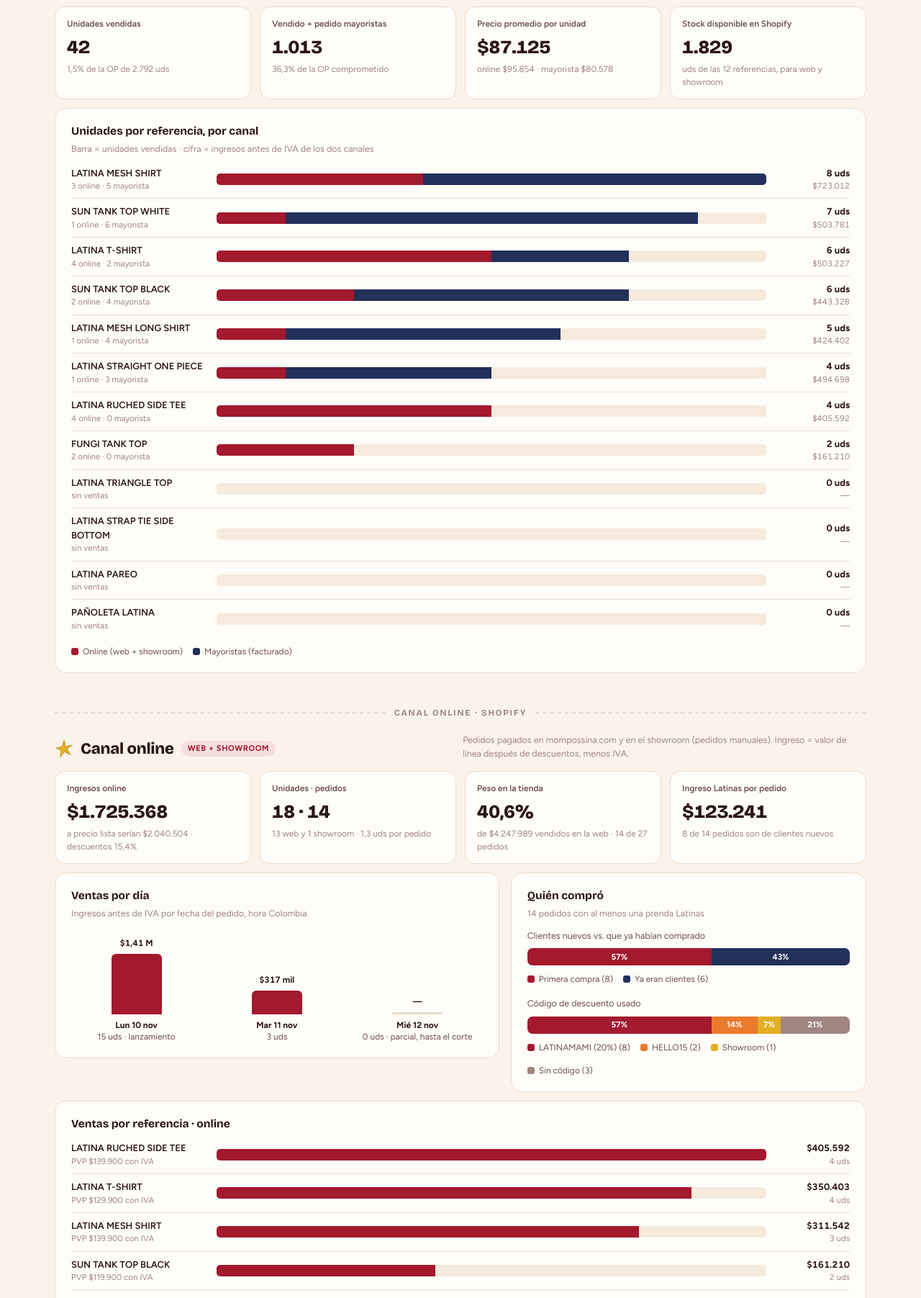
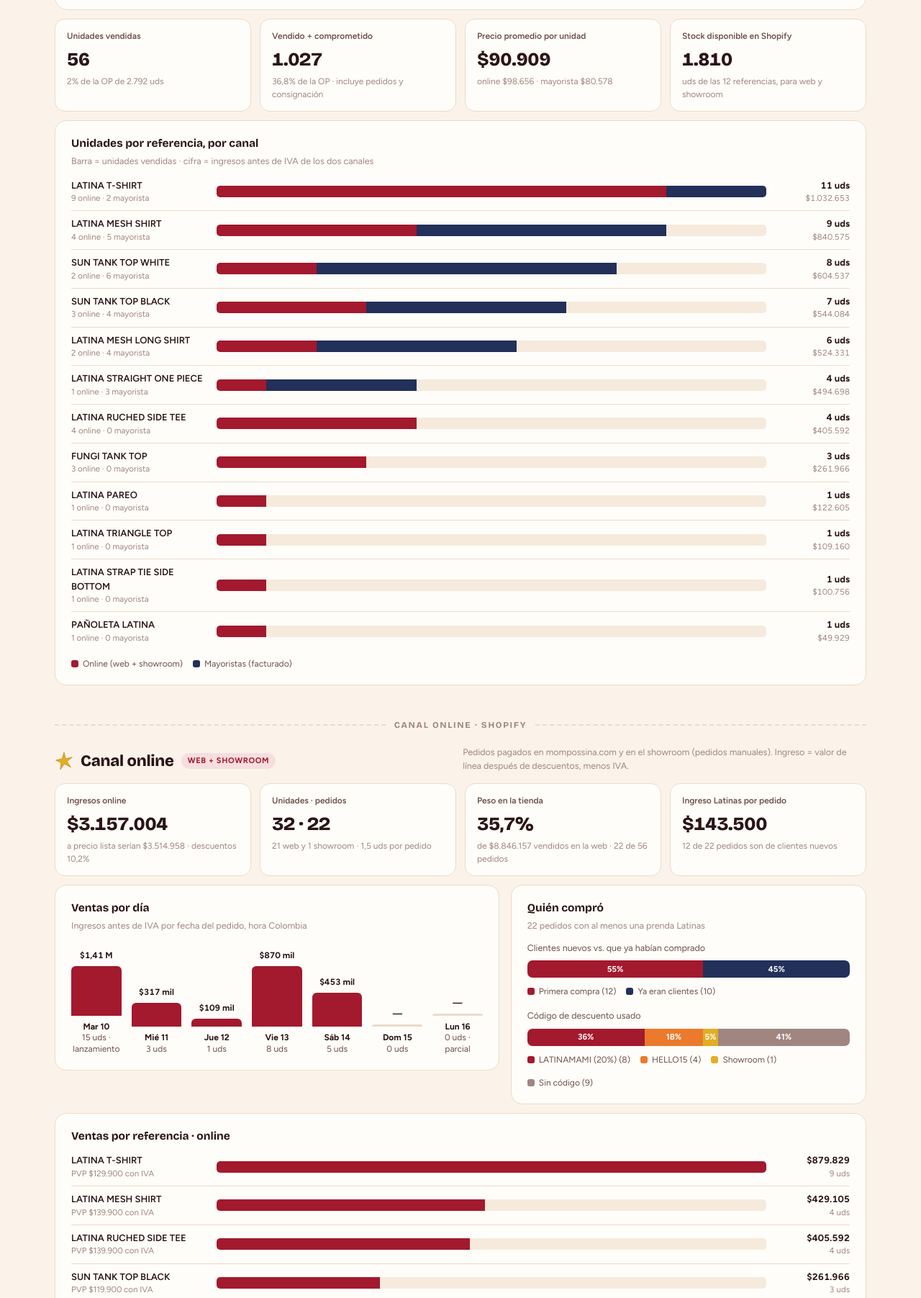
Before and after one commit to Mtrujillo45/Ventas-FLA, a plain HTML site: page dashboards/latinas.html in a window 1280 px wide. Shown: the part 662-2465 px from the top of the page at 72% size. Drawn offline with nearby package versions, Linux system fonts and the light colour scheme.

Commit message:
Actualizar dashboard de Latinas (corte 16 nov 2026)
Co-Authored-By: Claude Opus 5.5 <noreply@anthropic.com>
Claude-Session: https://claude.ai/code/session_01YTvPASF9qkTH6z7r877h5k

```diff
--- a/dashboards/latinas.html
+++ b/dashboards/latinas.html
@@ -229,7 +229,7 @@
     <div class="meta">
       <span class="chip">Todo en COP antes de IVA</span>
       <span class="chip" id="corte">Corte: —</span>
-      <span class="chip">Periodo: 10 nov – 12 nov 2026</span>
+      <span class="chip">Periodo: 10 nov – 16 nov 2026</span>
     </div>
   </header>
 
@@ -271,7 +271,7 @@
       </div>
       <div class="panel">
         <h3>Quién compró</h3>
-        <p class="note" style="margin:0">14 pedidos con al menos una prenda Latinas</p>
+        <p class="note" style="margin:0" id="whoNote"></p>
         <div style="margin-top:12px;font-size:12.5px;color:var(--ink-2)">Clientes nuevos vs. que ya habían comprado</div>
         <div class="stack" id="stCust"></div>
         <div class="legend" id="lgCust"></div>
@@ -303,7 +303,7 @@
   <section>
     <div class="sec-head">
       <h2><svg width="26" height="26"><use href="#i-sol"/></svg>Inventario por referencia y talla</h2>
-      <span class="note">OP y pedidos de mayoristas: order sheet del 4-nov. Stock: disponible hoy en Shopify. Estado: ≤5 crítico, ≤15 vigilar.</span>
+      <span class="note">OP y pedidos de mayoristas: order sheet del 4-nov. Stock: disponible hoy en Shopify (ya descuenta lo despachado a Cristalina en consignación). Estado: ≤5 crítico, ≤15 vigilar.</span>
     </div>
     <div class="panel">
       <div class="tbl"><table id="tInv"></table></div>
@@ -317,7 +317,7 @@
   <section id="mayoristas" style="margin-top:20px">
     <div class="sec-head">
       <h2><svg width="30" height="22"><use href="#i-boca"/></svg>Canal mayorista <span class="tag navy">B2B</span></h2>
-      <span class="note">Facturas de las carpetas "11. NOVIEMBRE" de comercial@ y hellosales@ en Drive. Precio mayorista antes de IVA.</span>
+      <span class="note">Facturas de las carpetas "11. NOVIEMBRE" de comercial@ y hellosales@ en Drive (y FACTURA EXPOR como respaldo). Precio mayorista antes de IVA.</span>
     </div>
     <div class="kpis" id="kpiWs"></div>
     <div class="grid2" style="margin-top:12px">
@@ -335,6 +335,9 @@
       <h3>Pedidos de mayoristas aún sin factura</h3>
       <p class="note" style="margin:0 0 8px">Unidades de Latinas que cada cliente pidió en el order sheet del 4-nov. Se mueven al bloque de facturado cuando aparezca la factura en Drive. No suman en el consolidado.</p>
       <div class="rank" id="rankPipe"></div>
+      <h3 style="margin-top:18px">Despachado en consignación · aún no es venta</h3>
+      <p class="note" style="margin:0 0 8px">Remisiones de exportación a Cristalina Swimwear (Miami). Cubren las 234 uds de Latinas de su pedido. Pasan a facturado cuando Cristalina envíe el reporte de ventas.</p>
+      <div class="rank" id="rankConsig"></div>
     </div>
   </section>
 
@@ -343,8 +346,8 @@
     <ul>
       <li><b>Referencias:</b> productos de Shopify con el tag <code>LATINAS</code> (12). Fungi Tank Top entra en la colección pero no está en la OP de Karol G, por eso no tiene OP ni pedidos de mayoristas.</li>
       <li><b>Online:</b> pedidos pagados, sin cancelados ni de prueba, desde el 10-nov 00:00 hora Colombia. Ingreso de cada línea = valor después de descuentos de línea y de pedido (códigos LATINAMAMI, HELLO15 y descuento de showroom), menos el IVA que Shopify calcula para esa línea. La tienda vende con IVA incluido. No incluye envío.</li>
-      <li><b>Showroom:</b> pedidos manuales (borrador) o con tag SHOWROOM.</li>
-      <li><b>Mayoristas:</b> facturas en FIRME y reportes de venta de consignación de noviembre. Se suma el subtotal antes de IVA de las líneas con SKU de Latinas. Las proformas y pedidos sin factura no suman.</li>
+      <li><b>Showroom:</b> pedidos manuales (borrador) sin tag de redes sociales/Melonn. Los pedidos en $0 (regalos o canjes: #35306 y #35318, dos Fungi Tank Top) no cuentan como venta.</li>
+      <li><b>Mayoristas:</b> facturas en FIRME, PAQUETE COMPLETO y reportes de venta de consignación de noviembre. Se suma el subtotal antes de IVA de las líneas con SKU de Latinas. Las remisiones en consignación (Cristalina), las proformas y los pedidos sin factura no suman. RFEL 8486 y 8487 siguen solo en la carpeta vieja FACTURA EXPOR; falta moverlas a 11. NOVIEMBRE.</li>
       <li><b>Cliente nuevo:</b> su único pedido en la tienda es el de Latinas. "Ya era cliente": tiene más de un pedido.</li>
       <li><b>% de la tienda:</b> ingresos Latinas sobre ingresos totales de la tienda online antes de IVA en el mismo periodo.</li>
       <li>Foto fija. Para refrescar, pide "actualiza el dashboard de Latinas".</li>
@@ -353,23 +356,23 @@
 </div>
 
 <script>
-const CORTE = "12 nov 2026, 6:30 a. m. (hora Colombia)";
+const CORTE = "16 nov 2026, 8:45 a. m. (hora Colombia)";
 
 // ===== Referencias: OP del order sheet (4-nov), pedidos mayoristas, stock Shopify =====
 // sizes: [talla, sku, op, pedidosMay, stockShopify]
 const REFS = [
-  { name:"LATINA MESH SHIRT", code:"34CA36/LAT", price:139900, sizes:[["S","34CA36/LAT-S",193,60,130],["M","34CA36/LAT-M",233,65,166],["L","34CA36/LAT-L",130,53,75],["XL","34CA36/LAT-XL",58,1,13]] },
-  { name:"LATINA MESH LONG SHIRT", code:"34CA32/LAT", price:139900, sizes:[["XS","34CA32/LAT-XS",30,12,18],["S","34CA32/LAT-S",100,33,69],["M","34CA32/LAT-M",115,29,86],["L","34CA32/LAT-L",75,27,44],["XL","34CA32/LAT-XL",40,1,40]] },
-  { name:"LATINA RUCHED SIDE TEE", code:"34TE21/LAT", price:139900, sizes:[["S","34TE21/LAT-S",100,57,52],["M","34TE21/LAT-M",110,53,54],["L","34TE21/LAT-L",90,44,42],["XL","34TE21/LAT-XL",50,1,49]] },
-  { name:"LATINA T-SHIRT", code:"34TSH20/LAT", price:129900, sizes:[["XS","34TSH20/LAT-XS",20,15,6],["S","34TSH20/LAT-S",58,31,26],["M","34TSH20/LAT-M",80,27,48],["L","34TSH20/LAT-L",40,22,16],["XL","34TSH20/LAT-XL",10,1,8]] },
-  { name:"SUN TANK TOP WHITE", code:"34TTP21/WH", price:119900, sizes:[["S","34TTP21/WH-S",80,31,47],["M","34TTP21/WH-M",110,27,81],["L","34TTP21/WH-L",60,23,35]] },
-  { name:"SUN TANK TOP BLACK", code:"34TTP21/BL", price:119900, sizes:[["S","34TTP21/BL-S",80,33,46],["M","34TTP21/BL-M",110,29,81],["L","34TTP21/BL-L",60,24,36]] },
-  { name:"FUNGI TANK TOP", code:"37TTP21/FUG", price:119900, noOP:true, sizes:[["S","37TTP21/FUG-S",null,0,40],["M","37TTP21/FUG-M",null,0,80],["L","37TTP21/FUG-L",null,0,48]] },
+  { name:"LATINA MESH SHIRT", code:"34CA36/LAT", price:139900, sizes:[["S","34CA36/LAT-S",193,60,124],["M","34CA36/LAT-M",233,65,161],["L","34CA36/LAT-L",130,53,73],["XL","34CA36/LAT-XL",58,1,13]] },
+  { name:"LATINA MESH LONG SHIRT", code:"34CA32/LAT", price:139900, sizes:[["XS","34CA32/LAT-XS",30,12,18],["S","34CA32/LAT-S",100,33,67],["M","34CA32/LAT-M",115,29,84],["L","34CA32/LAT-L",75,27,42],["XL","34CA32/LAT-XL",40,1,39]] },
+  { name:"LATINA RUCHED SIDE TEE", code:"34TE21/LAT", price:139900, sizes:[["S","34TE21/LAT-S",100,57,47],["M","34TE21/LAT-M",110,53,51],["L","34TE21/LAT-L",90,44,42],["XL","34TE21/LAT-XL",50,1,49]] },
+  { name:"LATINA T-SHIRT", code:"34TSH20/LAT", price:129900, sizes:[["XS","34TSH20/LAT-XS",20,15,6],["S","34TSH20/LAT-S",58,31,21],["M","34TSH20/LAT-M",80,27,43],["L","34TSH20/LAT-L",40,22,14],["XL","34TSH20/LAT-XL",10,1,8]] },
+  { name:"SUN TANK TOP WHITE", code:"34TTP21/WH", price:119900, sizes:[["S","34TTP21/WH-S",80,31,46],["M","34TTP21/WH-M",110,27,81],["L","34TTP21/WH-L",60,23,35]] },
+  { name:"SUN TANK TOP BLACK", code:"34TTP21/BL", price:119900, sizes:[["S","34TTP21/BL-S",80,33,45],["M","34TTP21/BL-M",110,29,81],["L","34TTP21/BL-L",60,24,36]] },
+  { name:"FUNGI TANK TOP", code:"37TTP21/FUG", price:119900, noOP:true, sizes:[["S","37TTP21/FUG-S",null,0,38],["M","37TTP21/FUG-M",null,0,80],["L","37TTP21/FUG-L",null,0,47]] },
   { name:"LATINA STRAIGHT ONE PIECE", code:"343370/LAT", price:189900, sizes:[["S","343370/LAT-S",85,29,55],["M","343370/LAT-M",90,29,59],["L","343370/LAT-L",60,18,42],["XL","343370/LAT-XL",25,1,23]] },
-  { name:"LATINA TRIANGLE TOP", code:"343135/LAT", price:129900, sizes:[["S","343135/LAT-S",40,18,20],["M","343135/LAT-M",50,16,34],["L","343135/LAT-L",25,9,19]] },
-  { name:"LATINA STRAP TIE SIDE BOTTOM", code:"343236/LAT", price:119900, sizes:[["S","343236/LAT-S",40,18,20],["M","343236/LAT-M",50,16,34],["L","343236/LAT-L",25,9,19]] },
-  { name:"LATINA PAREO", code:"34RE22/LAT", price:145900, sizes:[["Única","34RE22/LAT-UN",150,71,52]] },
-  { name:"PAÑOLETA LATINA", code:"34KE21/LAT", price:69900, sizes:[["Única","34KE21/LAT-UN",120,38,16]] },
+  { name:"LATINA TRIANGLE TOP", code:"343135/LAT", price:129900, sizes:[["S","343135/LAT-S",40,18,19],["M","343135/LAT-M",50,16,33],["L","343135/LAT-L",25,9,17]] },
+  { name:"LATINA STRAP TIE SIDE BOTTOM", code:"343236/LAT", price:119900, sizes:[["S","343236/LAT-S",40,18,18],["M","343236/LAT-M",50,16,34],["L","343236/LAT-L",25,9,17]] },
+  { name:"LATINA PAREO", code:"34RE22/LAT", price:145900, sizes:[["Única","34RE22/LAT-UN",150,71,48]] },
+  { name:"PAÑOLETA LATINA", code:"34KE21/LAT", price:69900, sizes:[["Única","34KE21/LAT-UN",120,38,54]] },
 ];
 
 // ===== Líneas online (Shopify) — ingreso antes de IVA y neto de descuentos =====
@@ -393,16 +396,31 @@ const ONLINE = [
   ["#35299","2026-11-11","Web","34TE21/LAT-L",1,99929,"Bogotá",1,"Google","HELLO15"],
   ["#35300","2026-11-11","Web","34CA36/LAT-S",1,99929,"Pereira",1,"Fuente desconocida","HELLO15"],
   ["#35303","2026-11-11","Web","34TE21/LAT-M",1,117563,"Villavicencio",1,"Instagram","Sin código"],
+  ["#35308","2026-11-12","Web","34TSH20/LAT-M",1,109160,"Granada",2,"Fuente desconocida","Sin código"],
+  ["#35315","2026-11-13","Web","34TSH20/LAT-M",1,109160,"Bogotá",1,"Instagram","Sin código"],
+  ["#35316","2026-11-13","Web","343135/LAT-M",1,109160,"Cali",3,"Fuente desconocida","Sin código"],
+  ["#35316","2026-11-13","Web","34RE22/LAT-UN",1,122605,"Cali",3,"Fuente desconocida","Sin código"],
+  ["#35316","2026-11-13","Web","34CA36/LAT-S",1,117563,"Cali",3,"Fuente desconocida","Sin código"],
+  ["#35316","2026-11-13","Web","343236/LAT-S",1,100756,"Cali",3,"Fuente desconocida","Sin código"],
+  ["#35316","2026-11-13","Web","37TTP21/FUG-S",1,100756,"Cali",3,"Fuente desconocida","Sin código"],
+  ["#35316","2026-11-13","Web","34TTP21/BL-S",1,100756,"Cali",3,"Fuente desconocida","Sin código"],
+  ["#35317","2026-11-13","Web","34TSH20/LAT-S",1,109160,"Ibagué",1,"Instagram","Sin código"],
+  ["#35324","2026-11-14","Web","34TSH20/LAT-S",1,92786,"Medellín",10,"Fuente desconocida","HELLO15"],
+  ["#35329","2026-11-14","Web","34TTP21/WH-S",1,100756,"Medellín",1,"Instagram","Sin código"],
+  ["#35332","2026-11-14","Web","34CA32/LAT-XL",1,99929,"Bogotá",2,"Instagram","HELLO15"],
+  ["#35332","2026-11-14","Web","34KE21/LAT-UN",1,49929,"Bogotá",2,"Instagram","HELLO15"],
+  ["#35333","2026-11-14","Web","34TSH20/LAT-S",1,109160,"Bogotá",1,"Instagram","Sin código"],
 ];
-const ONLINE_LIST_NET = 2040504;   // mismas unidades a precio de lista, antes de IVA
-const STORE_NET = 4247989;         // tienda online completa, antes de IVA, mismo periodo
-const STORE_ORDERS = 27;
+const ONLINE_LIST_NET = 3514958;   // mismas unidades a precio de lista, antes de IVA
+const STORE_NET = 8846157;         // tienda online completa, antes de IVA, mismo periodo
+const STORE_ORDERS = 56;
 
 // ===== Mayoristas: facturas de noviembre (Drive) =====
 const INVOICES = [
   { n:"RFEL 8477", client:"Cliente nuevo · Granada", city:"Granada", date:"11 nov", folder:"comercial@ · FIRME", lat:24, latNet:1933882, total:3319378 },
   { n:"RFEL 8478", client:"Falabella de Colombia", city:"Bogotá", date:"11 nov", folder:"comercial@ · Reporte de ventas", lat:0, latNet:0, total:14103324 },
   { n:"RFEL 8473", client:"Wanitta (Creemos que todo es posible)", city:"Medellín", date:"5 nov", folder:"comercial@ · FIRME", lat:0, latNet:0, total:2471344 },
+  { n:"RFEL 8481", client:"Anatomikos S.A. de C.V.", city:"San Pedro Sula (HN)", date:"13 nov", folder:"hellosales@ · Paquete completo", lat:0, latNet:0, total:34480758 },
   { n:"RFEL 8470", client:"Siete Mares CA", city:"Valencia (VE)", date:"4 nov", folder:"hellosales@ · FIRME", lat:0, latNet:0, total:2149241 },
   { n:"RFEL 8465", client:"Shop Greta SRL", city:"Santo Domingo", date:"4 nov", folder:"hellosales@ · FIRME", lat:0, latNet:0, total:1127603 },
 ];
@@ -416,7 +434,9 @@ const WS_LINES = [
   ["343370/LAT-S",1,111706],["343370/LAT-M",2,223412],
 ];
 // Pedidos del order sheet (4-nov) sin factura, unidades Latinas por cliente
-const PIPE = [["Wanitta",373,"Medellín · nacional"],["Cristalina",234,"internacional"],["Falabella",216,"concesión · nacional"],["Dulce Menta",125,"consignación · nacional"],["Anatomikos",23,"internacional"]];
+const PIPE = [["Wanitta",373,"Medellín · nacional"],["Falabella",216,"concesión · nacional"],["Dulce Menta",125,"consignación · nacional"],["Anatomikos",23,"internacional · no vino en el PAC RFEL 8481"]];
+// Remisiones en consignación con Latinas: [factura, fecha, carpeta, uds Latinas]
+const CONSIG = [["RFEL 8482","13 nov","hellosales@ · Consignación/Remisiones",34],["RFEL 8486","14 nov","FACTURA EXPOR (carpeta vieja) · reemplaza 8483",106],["RFEL 8487","14 nov","FACTURA EXPOR (carpeta vieja) · reemplaza 8484",94]];
 
 // ===== Cálculos =====
 const cop = n => "$" + Math.round(n).toLocaleString("es-CO");
@@ -437,6 +457,7 @@ const orders = [...new Set(ONLINE.map(l=>l[0]))];
 const OP = sum(REFS, r => sum(r.sizes, s => s[2]||0));
 const STOCK = sum(REFS, r => sum(r.sizes, s => s[4]));
 const PIPE_U = sum(PIPE, p=>p[1]);
+const CONSIG_U = sum(CONSIG, c=>c[3]);
 
 document.getElementById("corte").textContent = "Corte: " + CORTE;
 
@@ -447,12 +468,12 @@ document.getElementById("eq").innerHTML = `
   <div class="part"><div class="pl">Mayoristas · facturado</div><div class="pv">${cop(ws.v)}</div><div class="pm">${ws.u} uds · ${INVOICES.filter(i=>i.lat).length} factura</div></div>
   <div class="op">=</div>
   <div class="part final"><div class="pl">Total Latinas</div><div class="pv">${cop(on.v+ws.v)}</div><div class="pm">${on.u+ws.u} uds vendidas</div></div>`;
-document.getElementById("pipeNote").innerHTML = `<svg width="22" height="22" style="flex:0 0 auto"><use href="#i-estrella"/></svg><span><b>${num(PIPE_U)} uds pedidas por mayoristas aún sin factura</b> (Wanitta, Cristalina, Falabella, Dulce Menta y Anatomikos, order sheet del 4-nov). Entran al total a medida que se facturen.</span>`;
+document.getElementById("pipeNote").innerHTML = `<svg width="22" height="22" style="flex:0 0 auto"><use href="#i-estrella"/></svg><span><b>${num(PIPE_U)} uds pedidas por mayoristas aún sin factura</b> (Wanitta, Falabella, Dulce Menta y Anatomikos, order sheet del 4-nov). Además, <b>${num(CONSIG_U)} uds despachadas a Cristalina en consignación</b>: entran al total cuando llegue su reporte de ventas.</span>`;
 
 const sold = on.u + ws.u;
 document.getElementById("kpiCons").innerHTML = [
   ["Unidades vendidas", num(sold), `${pct(sold,OP)} de la OP de ${num(OP)} uds`],
-  ["Vendido + pedido mayoristas", num(sold+PIPE_U), `${pct(sold+PIPE_U,OP)} de la OP comprometido`],
+  ["Vendido + comprometido", num(sold+PIPE_U+CONSIG_U), `${pct(sold+PIPE_U+CONSIG_U,OP)} de la OP · incluye pedidos y consignación`],
   ["Precio promedio por unidad", cop((on.v+ws.v)/sold), `online ${cop(on.v/on.u)} · mayorista ${cop(ws.v/ws.u)}`],
   ["Stock disponible en Shopify", num(STOCK), "uds de las 12 referencias, para web y showroom"],
 ].map(k=>`<div class="kpi"><div class="kl">${k[0]}</div><div class="kv">${k[1]}</div><div class="km">${k[2]}</div></div>`).join("");
@@ -469,16 +490,18 @@ rankRows("rankCons", cons.map(r=>({ name: r.name, sub: (r.on.u+r.ws.u) ? `${r.on
 
 // Online KPIs
 const disc = ONLINE_LIST_NET - on.v;
+const showN = orders.filter(o => ONLINE.find(l=>l[0]===o)[2]==="Showroom").length;
+document.getElementById("whoNote").textContent = `${orders.length} pedidos con al menos una prenda Latinas`;
 const newC = orders.filter(o => ONLINE.find(l=>l[0]===o)[7] <= 1).length;
 document.getElementById("kpiOn").innerHTML = [
   ["Ingresos online", cop(on.v), `a precio lista serían ${cop(ONLINE_LIST_NET)} · descuentos ${pct(disc,ONLINE_LIST_NET)}`],
-  ["Unidades · pedidos", `${on.u} · ${orders.length}`, `${orders.length-1} web y 1 showroom · ${(on.u/orders.length).toLocaleString("es-CO",{maximumFractionDigits:1})} uds por pedido`],
+  ["Unidades · pedidos", `${on.u} · ${orders.length}`, `${orders.length-showN} web y ${showN} showroom · ${(on.u/orders.length).toLocaleString("es-CO",{maximumFractionDigits:1})} uds por pedido`],
   ["Peso en la tienda", pct(on.v, STORE_NET), `de ${cop(STORE_NET)} vendidos en la web · ${orders.length} de ${STORE_ORDERS} pedidos`],
   ["Ingreso Latinas por pedido", cop(on.v/orders.length), `${newC} de ${orders.length} pedidos son de clientes nuevos`],
 ].map(k=>`<div class="kpi"><div class="kl">${k[0]}</div><div class="kv">${k[1]}</div><div class="km">${k[2]}</div></div>`).join("");
 
 // Por día
-const DAYS = [["2026-11-10","Lun 10 nov","lanzamiento"],["2026-11-11","Mar 11 nov",""],["2026-11-12","Mié 12 nov","parcial, hasta el corte"]];
+const DAYS = [["2026-11-10","Mar 10","lanzamiento"],["2026-11-11","Mié 11",""],["2026-11-12","Jue 12",""],["2026-11-13","Vie 13",""],["2026-11-14","Sáb 14",""],["2026-11-15","Dom 15",""],["2026-11-16","Lun 16","parcial"]];
 const dayV = DAYS.map(d => ({ d, v: sum(ONLINE.filter(l=>l[1]===d[0]),l=>l[5]), u: sum(ONLINE.filter(l=>l[1]===d[0]),l=>l[4]) }));
 const maxD = Math.max(...dayV.map(x=>x.v));
 document.getElementById("days").innerHTML = dayV.map(x=>`
@@ -549,11 +572,12 @@ document.getElementById("kpiWs").innerHTML = [
   ["Facturado Latinas", cop(ws.v), `${ws.u} uds · antes de IVA`],
   ["Facturas con Latinas", `${INVOICES.filter(i=>i.lat).length} de ${INVOICES.length}`, "facturas de noviembre revisadas en Drive"],
   ["Precio mayorista promedio", cop(ws.v/ws.u), `${pct(ws.v,wsPVP)} del PVP antes de IVA`],
-  ["Pedido sin facturar", num(PIPE_U), `uds de ${PIPE.length} clientes, order sheet 4-nov`],
+  ["Pedido sin facturar", num(PIPE_U), `uds de ${PIPE.length} clientes · más ${num(CONSIG_U)} en consignación`],
 ].map(k=>`<div class="kpi"><div class="kl">${k[0]}</div><div class="kv">${k[1]}</div><div class="km">${k[2]}</div></div>`).join("");
 document.getElementById("tInvoices").innerHTML = `<thead><tr><th>Factura</th><th>Cliente</th><th>Fecha</th><th class="n">Uds Latinas</th><th class="n">Latinas antes de IVA</th></tr></thead><tbody>${INVOICES.map(i=>`<tr><td><b>${i.n}</b><br><span class="note">${i.folder}</span></td><td>${i.client}<br><span class="note">${i.city}</span></td><td>${i.date}</td><td class="n">${i.lat||'<span class="zero">0</span>'}</td><td class="n">${i.latNet?cop(i.latNet):'<span class="zero">—</span>'}</td></tr>`).join("")}</tbody><tfoot><tr><td colspan="3">Total</td><td class="n">${ws.u}</td><td class="n">${cop(ws.v)}</td></tr></tfoot>`;
 const wsR = REFS.filter(r=>r.ws.u).sort((a,b)=>b.ws.v-a.ws.v);
 rankRows("rankWs", wsR.map(r=>({ name:r.name, segs:[["ws",r.ws.v]], val:cop(r.ws.v), val2:`${r.ws.u} uds` })), Math.max(...wsR.map(r=>r.ws.v)));
+rankRows("rankConsig", CONSIG.map(c=>({ name:c[0], sub:`${c[1]} · ${c[2]}`, segs:[["tr",c[3]]], val:`${num(c[3])} uds`, val2:"Cristalina" })), Math.max(...CONSIG.map(c=>c[3])));
 rankRows("rankPipe", PIPE.map(p=>({ name:p[0], sub:p[2], segs:[["ws",p[1]]], val:`${num(p[1])} uds`, val2: pct(p[1],PIPE_U) })), Math.max(...PIPE.map(p=>p[1])));
 </script>
 
```
